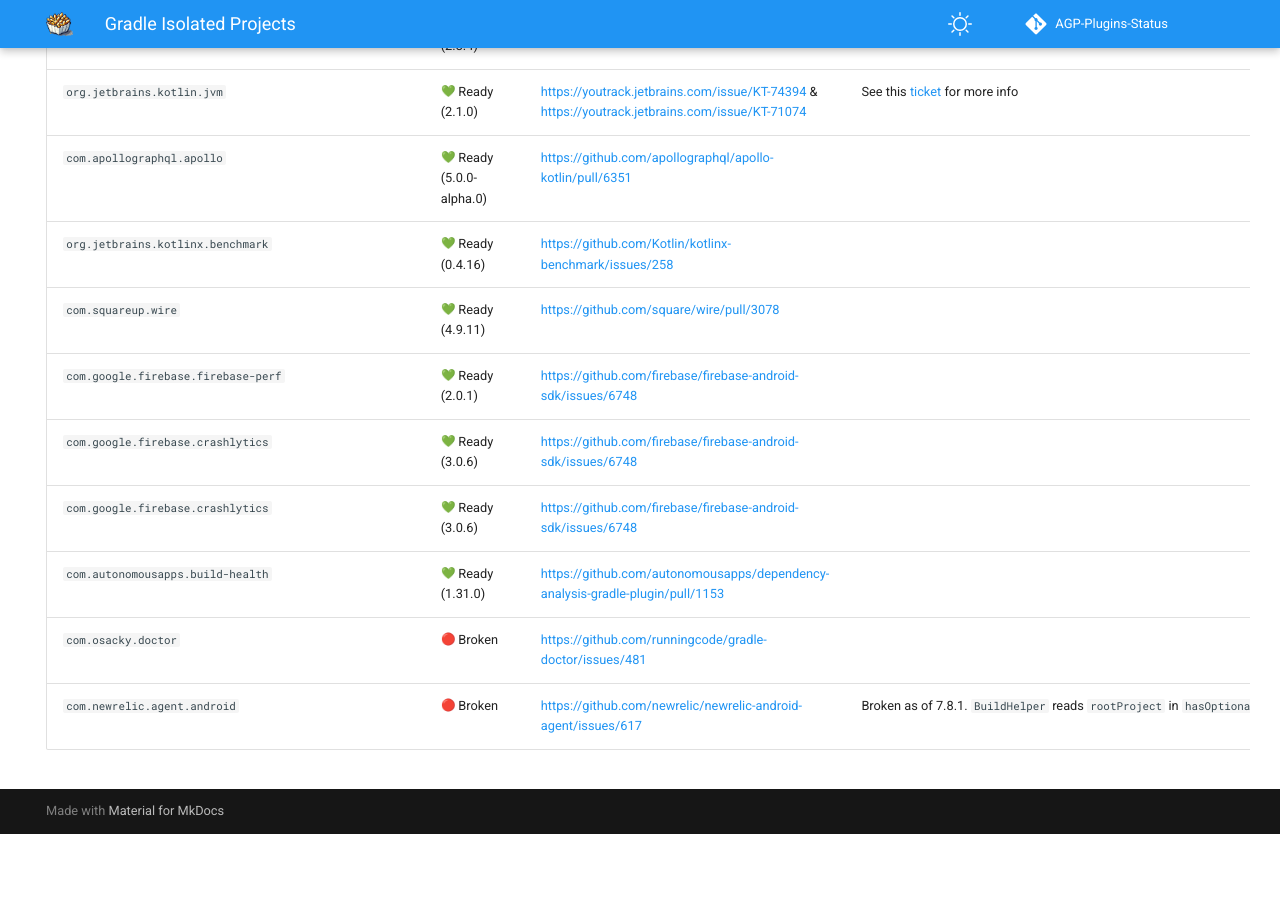
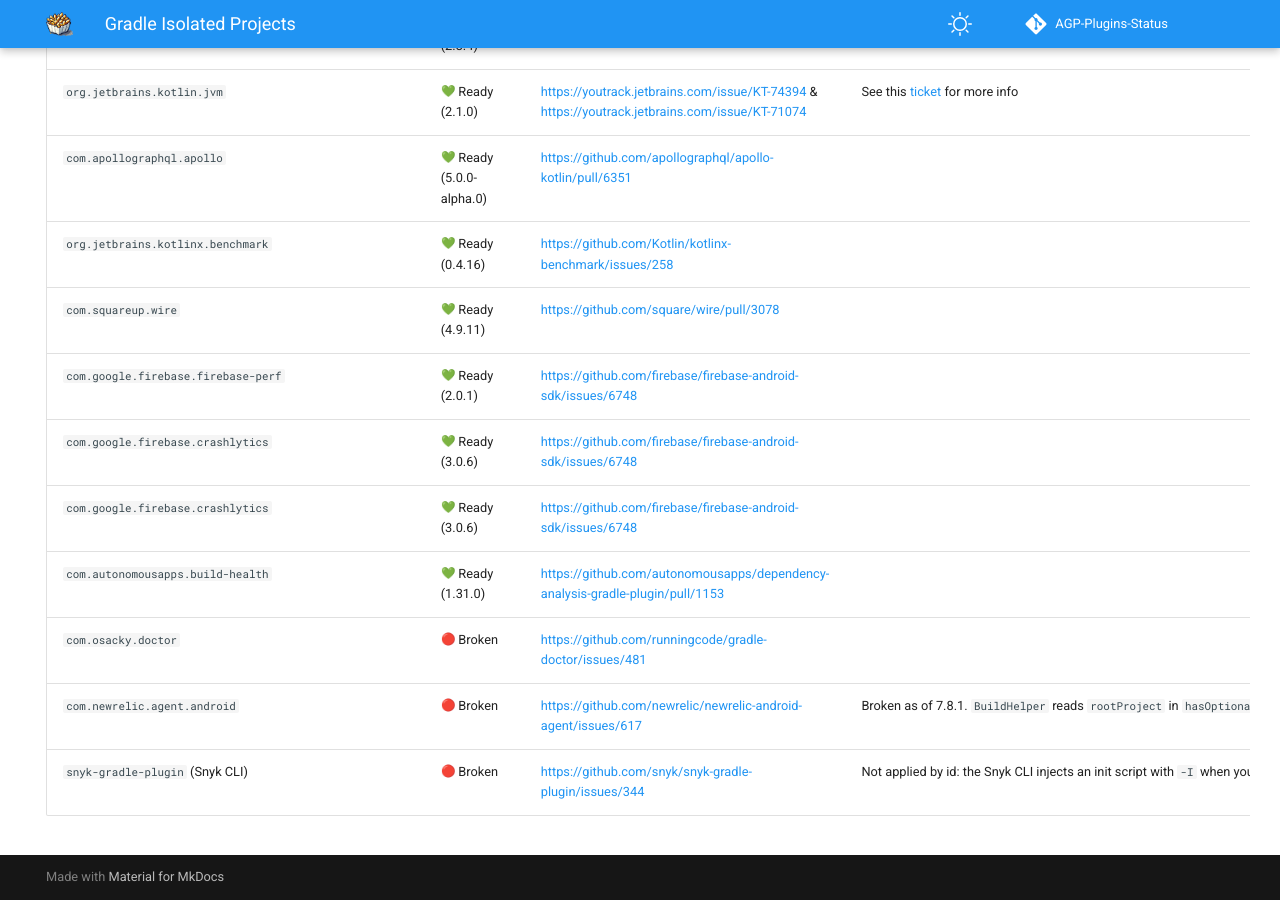
Before and after one commit to pablobaxter/AGP-Plugins-Status, an MkDocs documentation site: the page built from docs/gradle-isolated-projects.md, in a window 1280 px wide and 900 px high, scrolled down 901 px. Built offline with MkDocs 1.6.1 and Material for MkDocs 9.7.7, drawn with Linux system fonts in a browser that asks for light colours; emoji names are drawn with the system emoji font; comment, search, counter and statistics services are not loaded; before the commit the page ends 1735 px from its top, so only the background shows below that.

Commit message:
Add the Snyk CLI's Gradle init script to the Isolated Projects tracker
Not a plugin applied by id, which is why the Plugin column names the npm
package rather than a coordinate. The Snyk CLI injects lib/init.gradle with
-I when you run `snyk test`, so a build hits this without ever declaring
anything.

It forces --no-configuration-cache on Gradle 7+. Isolated Projects is built
on the configuration cache and cannot run without one, so Gradle rejects the
combination outright and the scan dies before resolving anything:

  * What went wrong:
  Configuration Cache cannot be disabled when Isolated Projects is enabled.

Nothing in that message names Snyk, and the flag it names is one the user
never passed, which makes it easy to mistake for a problem with your own
build.

Tracked upstream as snyk/snyk-gradle-plugin#344, with a fix proposed in
snyk/snyk-gradle-plugin#352.

```diff
--- a/docs/gradle-isolated-projects.md
+++ b/docs/gradle-isolated-projects.md
@@ -35,3 +35,4 @@
 | `com.autonomousapps.build-health` | :green_heart: Ready (1.31.0) | https://github.com/autonomousapps/dependency-analysis-gradle-plugin/pull/1153 | |
 | `com.osacky.doctor` | :red_circle: Broken | https://github.com/runningcode/gradle-doctor/issues/481 | |
 | `com.newrelic.agent.android` | :red_circle: Broken | https://github.com/newrelic/newrelic-android-agent/issues/617 | Broken as of 7.8.1. `BuildHelper` reads `rootProject` in `hasOptional` and `checkReactNative`, so configuration fails as soon as the plugin is applied. Fix proposed in [#618](https://github.com/newrelic/newrelic-android-agent/pull/618) |
+| `snyk-gradle-plugin` (Snyk CLI) | :red_circle: Broken | https://github.com/snyk/snyk-gradle-plugin/issues/344 | Not applied by id: the Snyk CLI injects an init script with `-I` when you run `snyk test`. It forces `--no-configuration-cache` on Gradle 7+, which Gradle refuses when Isolated Projects is on, so the scan fails before resolving anything. Per-invocation workaround: `snyk test -- -Dorg.gradle.unsafe.isolated-projects=false`. Fix proposed in [#352](https://github.com/snyk/snyk-gradle-plugin/pull/352) |
```
